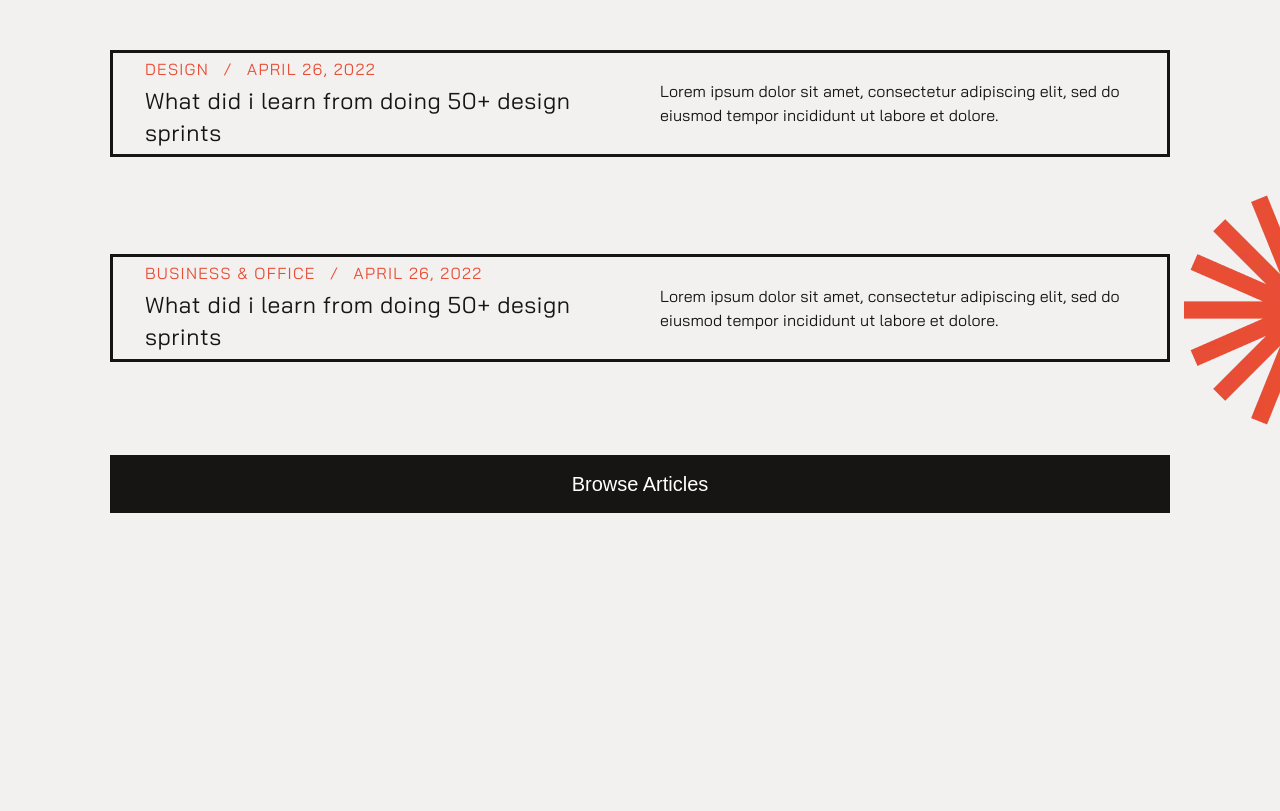
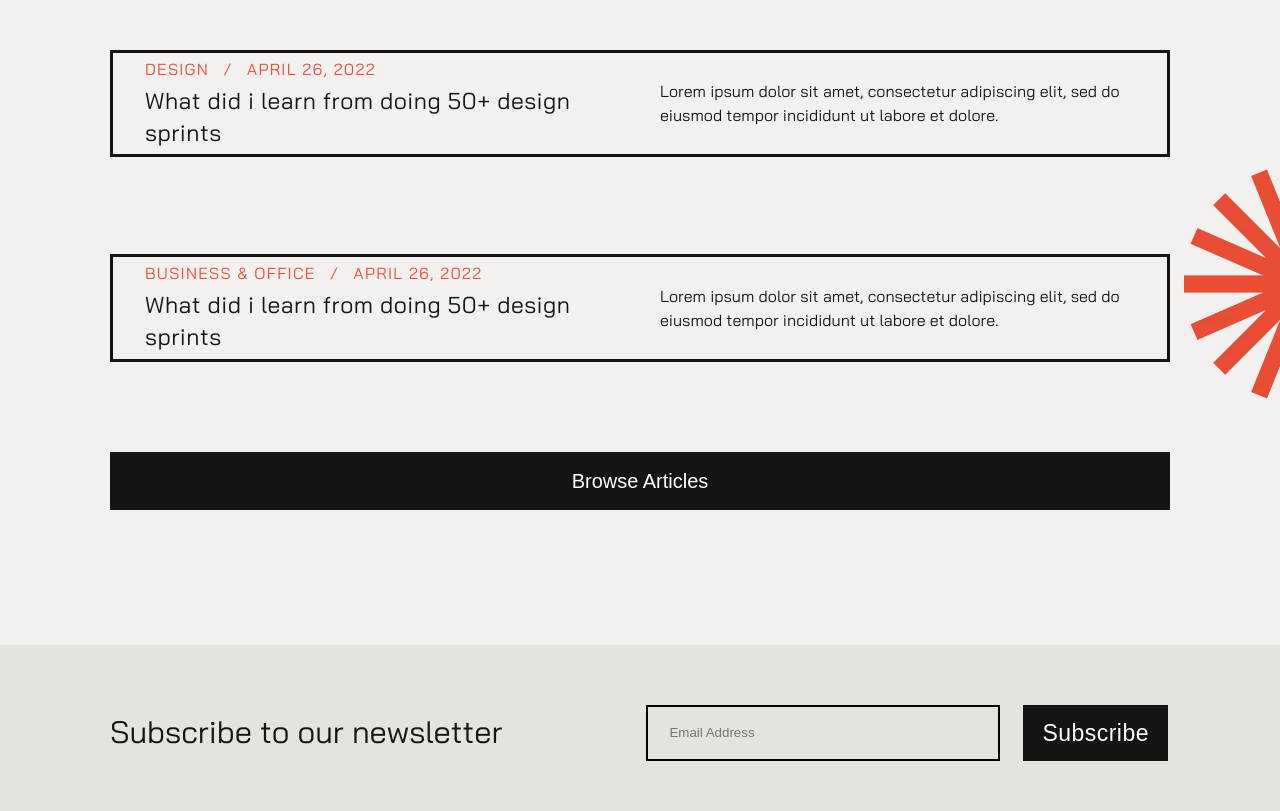
Before and after one commit to andrsweb/moxa, a website: page public/index.html in a window 1280 px wide. Shown: the part 6968-7779 px from the top of the page. Before the commit the page ends 7551 px from the top, so only its background shows below. Drawn offline with nearby package versions, Linux system fonts and the light colour scheme.

Commit message:
added subscribe section

```diff
--- a/public/index.html
+++ b/public/index.html
@@ -492,6 +492,21 @@
         </button>
     </div>
 </section>
+	<section class="moxa-form">
+    <div class="container sm">
+        <form class="form" action="fff" method="POST">
+            <p class="form-text">
+                Subscribe to our newsletter
+            </p>
+            <fieldset>
+                <input class="name" type="email" placeholder="Email Address">
+                <button class="form-button" type="submit">
+                    Subscribe
+                </button>
+            </fieldset>
+        </form>
+    </div>
+</section>
 </main>
 
 		<footer class="footer"></footer>
--- a/src/scss/common/buttons.scss
+++ b/src/scss/common/buttons.scss
@@ -33,3 +33,22 @@
 		opacity: $opacity;
 	}
 }
+
+.form-button {
+	padding: 12px 19px;
+	font-weight: $fw-regular;
+	font-size: $fs-xm;
+	line-height: 1.4;
+	letter-spacing: 0.48px;
+	color: $white;
+	background: $black;
+	border: none;
+	transition: $tr;
+	cursor: pointer;
+
+	&:hover {
+		color: $accent;
+		border-color: $accent;
+		opacity: $opacity;
+	}
+}
--- a/src/scss/main.scss
+++ b/src/scss/main.scss
@@ -25,3 +25,4 @@
 @import 'sections/services.scss';
 @import 'sections/customer.scss';
 @import 'sections/articles.scss';
+@import 'sections/form.scss';
--- a/src/scss/sections/articles.scss
+++ b/src/scss/sections/articles.scss
@@ -1,5 +1,5 @@
 .articles {
-	padding: 30px 0 70px;
+	padding: 30px 0 135px;
 
 	h2 {
 		margin-bottom: 25px;
@@ -13,7 +13,7 @@
 		display: flex;
 		flex-direction: column;
 		position: relative;
-		margin-bottom: 93px;
+		margin-bottom: 90px;
 
 
 		.articles-item {
@@ -77,7 +77,7 @@
 
 	.articles-img {
 		position: absolute;
-		bottom: 146px;
+		bottom: 400px;
 		right: 0px;
 		transform: translateX(60%);
 	}
--- /dev/null
+++ b/src/scss/sections/form.scss
@@ -0,0 +1,35 @@
+.moxa-form {
+	padding: 60px 0 50px;
+	background: $darkgrey;
+
+	.form {
+		display: flex;
+		justify-content: space-between;
+		align-items: center;
+
+		&-text, ::-moz-placeholder {
+			font-weight: $fw-regular;
+			font-size: $fs-xm;
+			line-height: 1.4;
+			letter-spacing: 0.48px;
+			color: $black;
+		}
+
+		input {
+			width: 354px;
+			height: 56px;
+			border: 2px solid black;
+			background: transparent;
+			padding-left: 21px;
+			margin-right: 23px;
+		}
+
+		fieldset {
+			border: none;
+			display: flex;
+			align-items: center;
+			justify-content: space-between;
+			padding: 0;
+		}
+	}
+}
```
Also changed, not shown: src/html/index.html (+1 -0 lines), src/html/template-parts/sections/subscribe/form.html (added, +15 -0 lines), public/css/main.min.css. Lines whose indentation alone changed are shown as unchanged.
